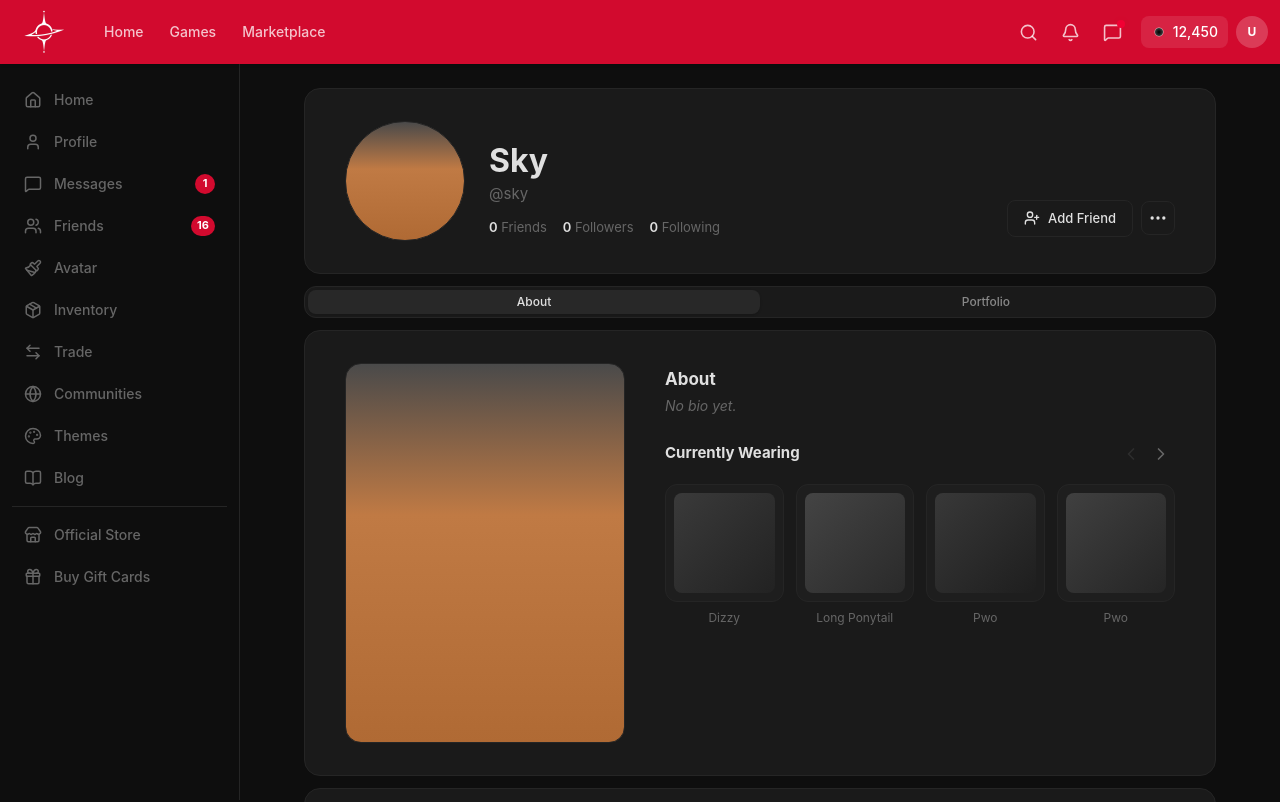
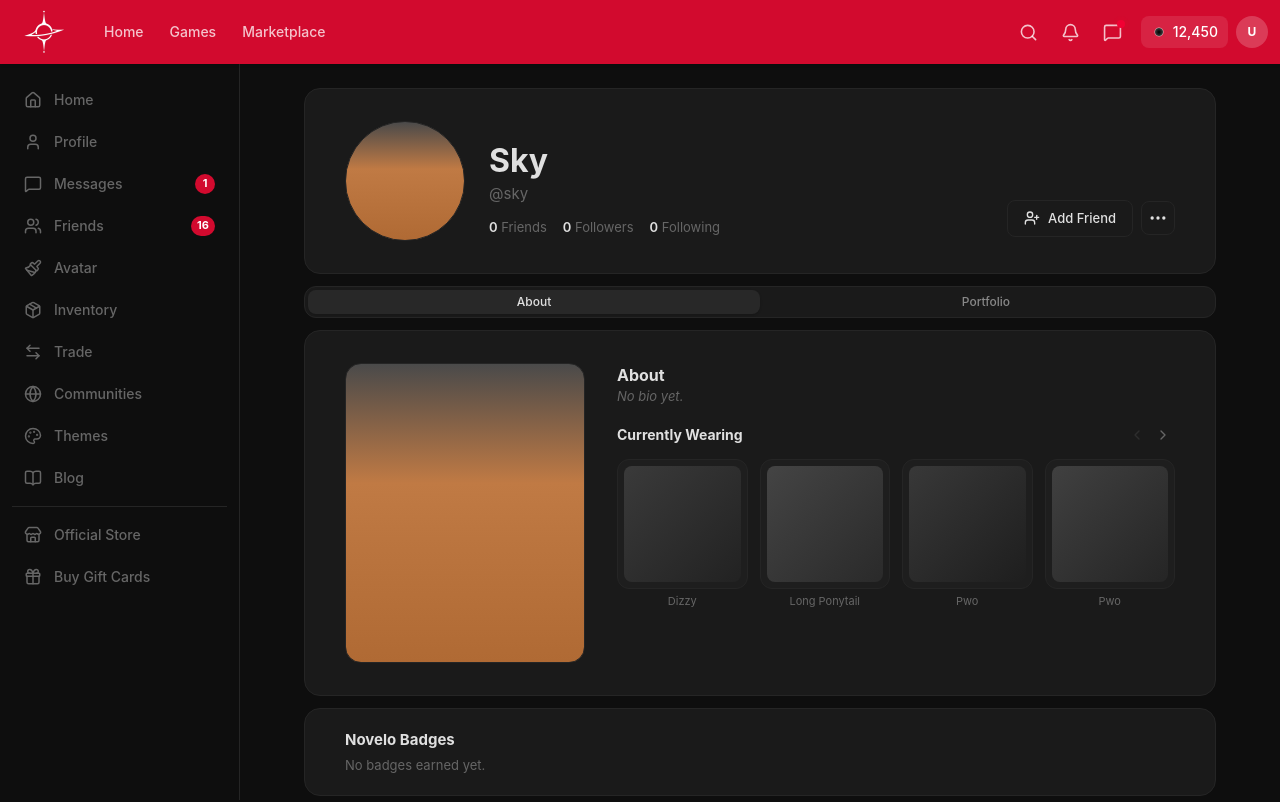
Before and after one commit to Pwooooo/Sox, a React (Vite) app: page /profile/1 in a window 1280 px wide. Shown: the top 802 px of the page. Built offline with nearby package versions, Linux system fonts and the light colour scheme.

Commit message:
profile: tighten about card - shorter avatar, smaller items, less gap

```diff
--- a/src/pages/Profile.tsx
+++ b/src/pages/Profile.tsx
@@ -94,42 +94,42 @@ export function Profile() {
             <div className="flex gap-0">
               {/* Avatar */}
               <div
-                className="w-[280px] h-[380px] rounded-2xl shrink-0 border border-border"
+                className="w-[240px] h-[300px] rounded-2xl shrink-0 border border-border"
                 style={{ background: avatarGrad() }}
               />
 
               {/* Text + items */}
-              <div className="flex-1 min-w-0 pl-10 pt-1">
-                <h2 className="text-[17px] font-bold text-foreground mb-0.5">About</h2>
-                <p className="text-muted-foreground text-[14px] italic mb-6">No bio yet.</p>
+              <div className="flex-1 min-w-0 pl-8 pt-0">
+                <h2 className="text-[16px] font-bold text-foreground mb-0">About</h2>
+                <p className="text-muted-foreground text-[13px] italic mb-4">No bio yet.</p>
 
-                <div className="flex items-center justify-between mb-4">
-                  <h3 className="text-[15px] font-bold text-foreground">Currently Wearing</h3>
+                <div className="flex items-center justify-between mb-3">
+                  <h3 className="text-[14px] font-bold text-foreground">Currently Wearing</h3>
                   <div className="flex items-center gap-0.5">
                     <button
                       onClick={() => setWearingIndex(Math.max(0, wearingIndex - 1))}
                       disabled={wearingIndex === 0}
-                      className="size-7 rounded-md flex items-center justify-center disabled:opacity-25 hover:bg-secondary transition-colors cursor-pointer border-none bg-transparent"
+                      className="size-6 rounded-md flex items-center justify-center disabled:opacity-25 hover:bg-secondary transition-colors cursor-pointer border-none bg-transparent"
                     >
-                      <ChevronLeft className="size-5 text-muted-foreground" />
+                      <ChevronLeft className="size-4 text-muted-foreground" />
                     </button>
                     <button
                       onClick={() => setWearingIndex(Math.min(WEARING_ITEMS.length - 4, wearingIndex + 1))}
                       disabled={wearingIndex >= WEARING_ITEMS.length - 4}
-                      className="size-7 rounded-md flex items-center justify-center disabled:opacity-25 hover:bg-secondary transition-colors cursor-pointer border-none bg-transparent"
+                      className="size-6 rounded-md flex items-center justify-center disabled:opacity-25 hover:bg-secondary transition-colors cursor-pointer border-none bg-transparent"
                     >
-                      <ChevronRight className="size-5 text-muted-foreground" />
+                      <ChevronRight className="size-4 text-muted-foreground" />
                     </button>
                   </div>
                 </div>
 
                 <div className="grid grid-cols-4 gap-3">
                   {visible.map((item) => (
-                    <div key={item.index} className="flex flex-col items-center gap-2">
-                      <div className="w-full aspect-square rounded-xl bg-[#1e1e1e] p-2 border border-[#2a2a2a]">
+                    <div key={item.index} className="flex flex-col items-center gap-1.5">
+                      <div className="w-full aspect-square rounded-xl bg-[#1e1e1e] p-1.5 border border-[#2a2a2a]">
                         <div className="w-full h-full rounded-lg" style={{ background: grad(item.index) }} />
                       </div>
-                      <span className="text-[12px] text-muted-foreground text-center leading-tight">{item.name}</span>
+                      <span className="text-[11px] text-muted-foreground text-center leading-tight">{item.name}</span>
                     </div>
                   ))}
                 </div>
```
